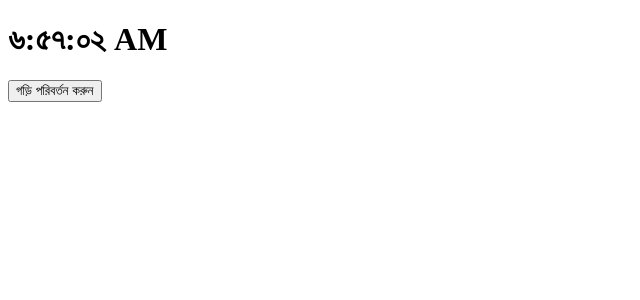
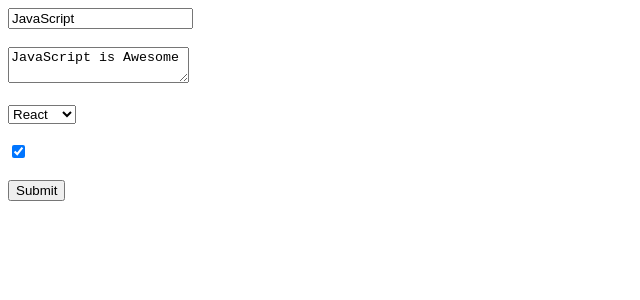
Before and after one commit to JHA-Jahid/myreact, a React (Create React App) app: page / in a window 1280 px wide. Shown: the top 300 px of the page, without its empty margins (0-640 px from the left). Built offline with nearby package versions, Linux system fonts and the light colour scheme.

Commit message:
Modifing some information

```diff
--- a/src/App.js
+++ b/src/App.js
@@ -1,10 +1,9 @@
-import Clock from './components/Clock';
+import Form from './components/Form';
 
 function App() {
-    console.log('App Component Rendered');
     return (
         <div className="App">
-            <Clock />
+            <Form />
         </div>
     );
 }
--- /dev/null
+++ b/src/components/Form.js
@@ -0,0 +1,72 @@
+import React from 'react';
+
+export class Form extends React.Component {
+    state = {
+        title: 'JavaScript',
+        text: 'JavaScript is Awesome',
+        library: 'React',
+        isAwsome: true,
+    };
+
+    handleChange = (e) => {
+        if (e.target.type === 'text') {
+            this.setState({
+                title: e.target.value,
+            });
+        } else if (e.target.type === 'textarea') {
+            this.setState({
+                text: e.target.value,
+            });
+        } else if (e.target.type === 'select-one') {
+            this.setState({
+                library: e.target.value,
+            });
+        } else if (e.target.type === 'checkbox') {
+            this.setState({
+                isAwsome: e.target.checked,
+            });
+        }
+    };
+
+    submitHandler = (e) => {
+        e.preventDefault();
+        const { title, text, library, isAwsome } = this.state;
+        console.log(title, text, library, isAwsome);
+    };
+
+    render() {
+        return (
+            <div>
+                <form onSubmit={this.submitHandler}>
+                    <input
+                        type="text"
+                        placeholder="Enter Title"
+                        value={this.state.title}
+                        onChange={this.handleChange}
+                    />
+                    <br />
+                    <br />
+                    <textarea name="text" value={this.state.text} onChange={this.handleChange} />
+                    <br />
+                    <br />
+                    <select value={this.state.library} onChange={this.handleChange}>
+                        <option value="React">React</option>
+                        <option value="Angular">Angular</option>
+                    </select>
+                    <br />
+                    <br />
+                    <input
+                        type="checkbox"
+                        checked={this.state.isAwsome}
+                        onChange={this.handleChange}
+                    />
+                    <br />
+                    <br />
+                    <input type="submit" value="Submit" />
+                </form>
+            </div>
+        );
+    }
+}
+
+export default Form;
```
Also changed, not shown: 1 other file (tests, documents, lock files or other folders).
